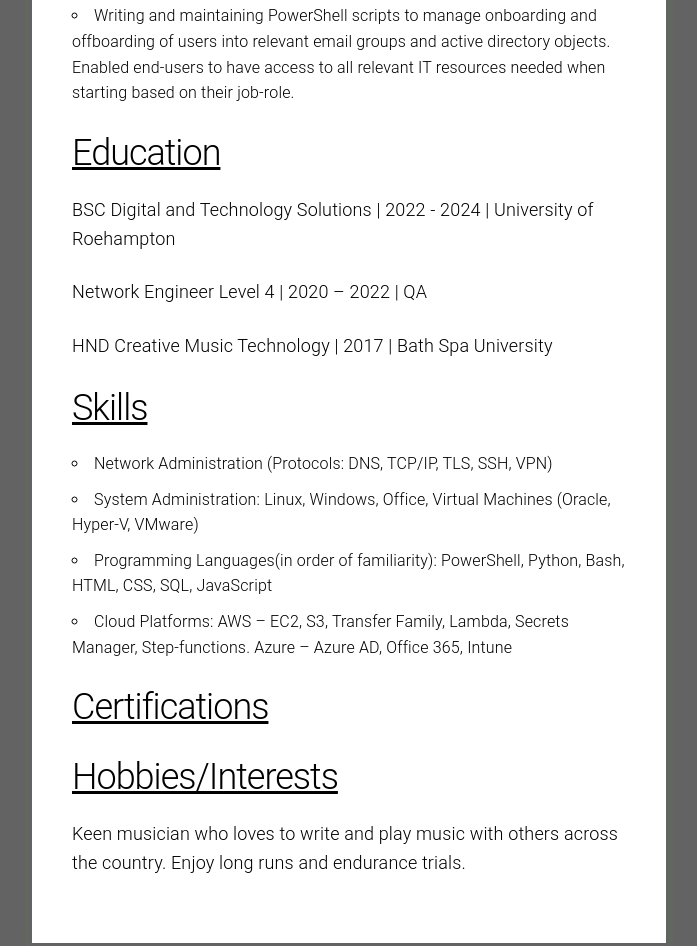
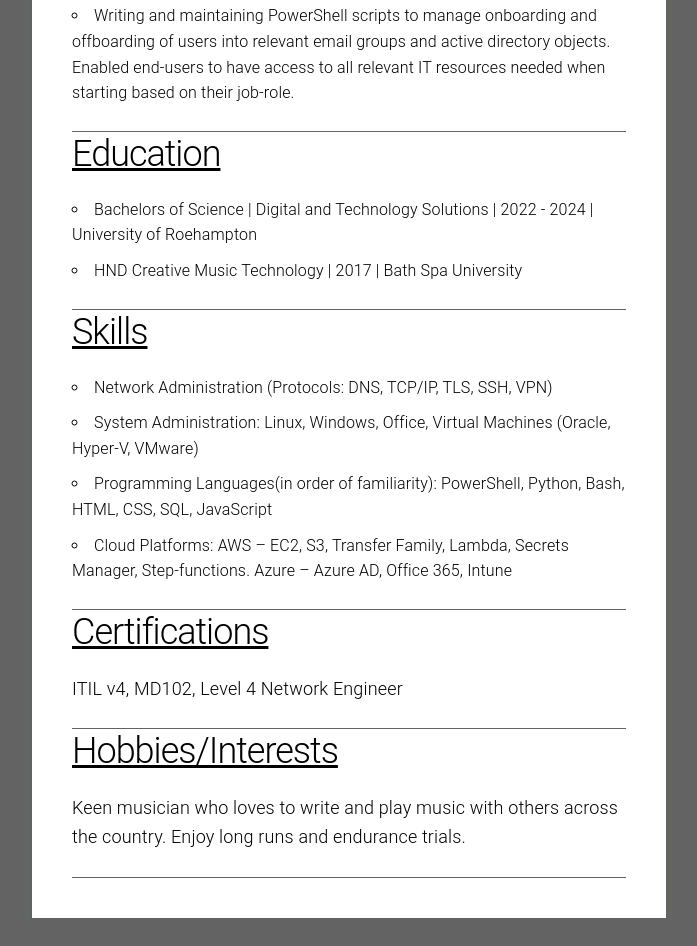
Before and after one commit to jonathangraye/cloudresume, a plain HTML site: page main/cv.html in a window 1280 px wide. Shown: the part 1691-2637 px from the top of the page, without its empty margins (291-988 px from the left). After the commit the page ends 2612 px from the top, so only its background shows below. Drawn offline with nearby package versions, Linux system fonts and the light colour scheme; a script that the page names is missing.

Commit message:
Changed CSS and fixe DL link to CV  Changes to be committed: 	modified:   main/css/style.css 	modified:   main/cv.html 	renamed:    cv/Jonathan_Stoddart_12_23.pdf -> main/cv/Jonathan_Stoddart_12_23.pdf

```diff
--- a/main/css/style.css
+++ b/main/css/style.css
@@ -163,16 +163,6 @@ li {
     color:#000000
 }
 
-.experience {
-
+.cv-container {
+    border-bottom: 0.1rem solid #636363;
 }
-
-.skills {
-
-}
-
-.education {
-
-}
-.skills {
-}
--- a/main/cv.html
+++ b/main/cv.html
@@ -24,7 +24,7 @@
     <div class="nav-center-links" class="wide-only">
       <a href="https://www.graye.co.uk" class="link-nav-1">Home</a>
       <a href="https://www.graye.co.uk/#about" class="link-nav-1">About</a>
-      <a href="/cv/Jonathan_Stoddart_12_23.pdf" class="link-nav-1">Download CV</a>
+      <a href="cv/Jonathan_Stoddart_12_23.pdf" class="link-nav-1">Download CV</a>
 
       <a href="#contact" class="link-nav-1">Contact</a>
       </div>
@@ -34,10 +34,10 @@
         <a href="https://soundcloud.com/"><img src="img/music.svg" alt="music icon" class="nav-icon"></a>
   </nav>
 <div class="cv-div">
-  <div class="experience">
+  <div class="cv-container">
     <h2>Jonathan Stoddart</h2> <div class="visit-count"></div>
     <h3>IT Engineer</h3>
-      <p>Passionate and results-oriented IT Support Engineer with over 5 years of networking and system administration experience. Possesses a strong desire to learn about new technology and cloud-computing to collaborate with business leaders and deliver innovative solutions for AWS customers. Demonstrated understanding of networking fundamentals including security, networking concepts, protocols and best practices. Knowledgeable of programming and scripting languages such as Python, PowerShell and Bash. </p>
+      <p>Passionate and results-oriented IT Support Engineer with over 5 years of networking and system administration experience. Very hands on with strong desire to learn about new technology and cloud-computing to collaborate with business leaders and deliver innovative solutions for AWS customers. Demonstrated understanding of networking fundamentals including security, networking concepts, protocols and best practices. Knowledgeable of programming and scripting languages such as Python, PowerShell and Bash. </p>
     <h2>Experience</h2>
     <h3>Amazon | London UK</h3>
     <h3>IT Degree Apprentice/ IT Support Engineer | Sep 2020 - Present</h3>
@@ -52,20 +52,21 @@
       <h3>Support Analyst | June 2018 – Sep 2020</h3>
         <p>
           Provided IT support working for a Managed Service Provider to maintain IT systems for over 50 companies, key responsibilities included:</p>
-          <ul>
+        <ul>
           <li>Troubleshooting hardware, software and network issues remotely over the phone, via email and through a ticketing system, ensuring resolutions are met within SLA</li>
           <li>Migrating organisations to Azure and Microsoft 365 from Windows Server, Office and Windows 7/10</li>
           <li>Set-up and maintained backups of systems using VEEAM, ensuring systems could be brought up for disaster recover. Ensuring systems are monitored and security patches are automatically applied</li>
           <li>Writing and maintaining PowerShell scripts to manage onboarding and offboarding of users into relevant email groups and active directory objects. Enabled end-users to have access to all relevant IT resources needed when starting based on their job-role. </li>
         </ul>
         </div>
-    <div class="education">
+    <div class="cv-container">
       <h2>Education</h2>
-       <p>BSC Digital and Technology Solutions | 2022 - 2024 | University of Roehampton</p>
-       <p>Network Engineer Level 4 | 2020 – 2022 | QA</p>
-       <p>HND Creative Music Technology | 2017 | Bath Spa University </p>
+      <ul>
+       <li>Bachelors of Science | Digital and Technology Solutions | 2022 - 2024 | University of Roehampton</li>
+       <li>HND Creative Music Technology | 2017 | Bath Spa University </li>
+      </ul>
     </div>
-    <div class="skills">
+    <div class="cv-container">
     <h2>Skills</h2>
     <ul>
       <li>Network Administration (Protocols: DNS, TCP/IP, TLS, SSH, VPN)</li>
@@ -75,18 +76,14 @@
     </ul>
     </div>
 
-    <div class="certifications">
+    <div class="cv-container">
     <h2>Certifications</h2>
       <div data-iframe-width="150" data-iframe-height="270" data-share-badge-id="9c53ca2d-e2db-465f-b0b4-007738001dc2" data-share-badge-host="https://www.credly.com"></div><script type="text/javascript" async src="//cdn.credly.com/assets/utilities/embed.js"></script>
       <div data-iframe-width="150" data-iframe-height="270" data-share-badge-id="7b72d7ae-9893-40f9-9d9b-aa9def3c2ae0" data-share-badge-host="https://www.credly.com"></div><script type="text/javascript" async src="//cdn.credly.com/assets/utilities/embed.js"></script>
       <div data-iframe-width="150" data-iframe-height="270" data-share-badge-id="ee18c61a-a6ac-456c-9cd4-9c35e4c0e06c" data-share-badge-host="https://www.credly.com"></div><script type="text/javascript" async src="//cdn.credly.com/assets/utilities/embed.js"></script>
-      <p></p>
-      <p></p>
-      <p></p>
-      <p></p>
-      <p></p>
+      <p>ITIL v4, MD102, Level 4 Network Engineer</p>
     </div>
-    <div class="hobbies">
+    <div class="cv-container">
     <h2>Hobbies/Interests</h2>
       <p>Keen musician who loves to write and play music with others across the country. Enjoy long runs and endurance trials.</p>
     </div>
```
Also changed, not shown: 2 other files.
